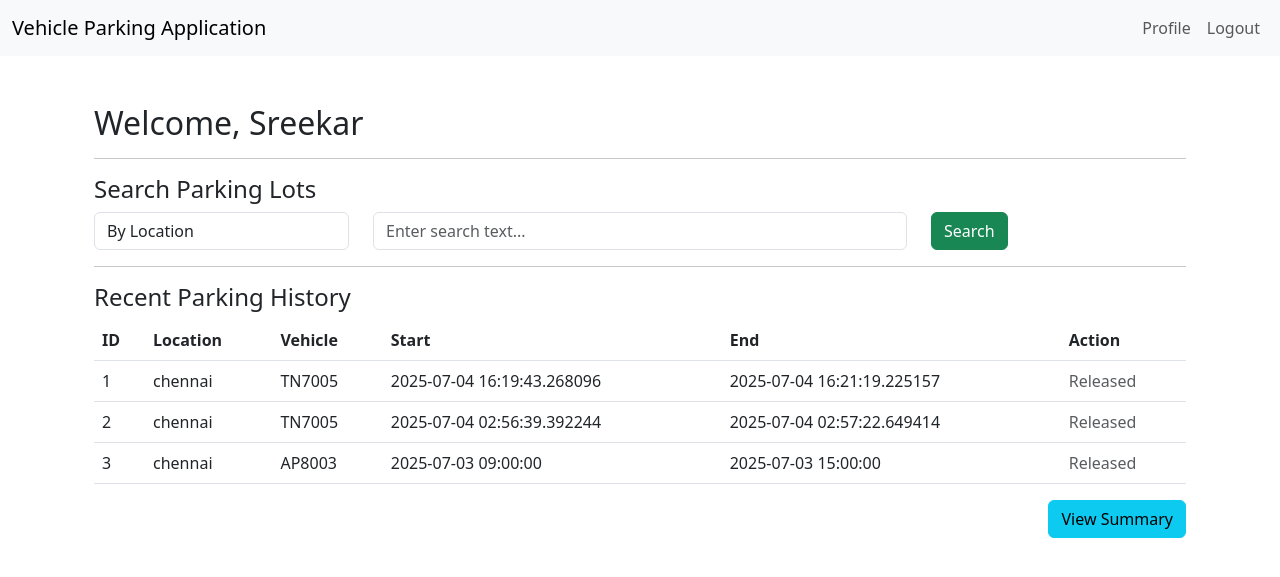
After one commit to 21f2001081/app_dev_project_vehicle_parking_v1, a Flask app: page /user/dashboard in a window 1280 px wide. The commit adds this page. Shown: the top 577 px of the page. Run offline with Flask 3, Linux system fonts and the light colour scheme; a user stored in the database is signed in.

Commit message:
Milestone-VP User-Dashboard-Management

```diff
--- a/applications/routes.py
+++ b/applications/routes.py
@@ -2,7 +2,7 @@ from flask import current_app as app
 from flask import Flask, render_template, request, redirect, url_for, flash, session
 from applications.models import *
 from datetime import datetime
-from sqlalchemy import func
+from sqlalchemy import func, extract
 
 @app.route('/', methods=['GET', 'POST'])
 def login():
@@ -16,7 +16,7 @@ def login():
         if user and user.check_password(password):
             session['user_id'] = user.id
             flash('Login successful!', 'success')
-            return redirect(url_for('home'))
+            return redirect(url_for('user_dashboard'))
 
         elif admin and admin.password == password:
             session['admin_id'] = admin.id
@@ -263,6 +263,15 @@ def spot_booking(spot_id):
     user = User.query.get(booking.user_id)
     return render_template('admin/spot_booking.html', booking=booking, user=user, spot=spot)
 
+@app.route('/admin/bookings')
+def view_all_bookings():
+    if 'admin_id' not in session:
+        flash('Please login as admin.', 'danger')
+        return redirect(url_for('login'))
+
+    bookings = Booking.query.order_by(Booking.start_time.desc()).all()
+    return render_template('admin/all_bookings.html', bookings=bookings)
+
 @app.route('/admin/summary')
 def admin_summary():
     # Revenue from each lot
@@ -310,3 +319,159 @@ def edit_admin_profile():
         return redirect(url_for('admin_profile'))
 
     return render_template('admin/edit_profile.html', admin=admin)
+
+
+@app.route('/user/dashboard')
+def user_dashboard():
+    if 'user_id' not in session:
+        return redirect(url_for('login'))
+    user = User.query.get(session['user_id'])
+    bookings = Booking.query.filter_by(user_id=user.id).order_by(Booking.start_time.desc()).all()
+    return render_template('user/dashboard.html', user=user, bookings=bookings)
+
+@app.route('/user/search', methods=['POST'])
+def search_parking():
+    search_type = request.form['search_type']
+    query = request.form['query']
+    if search_type == 'location':
+        lots = Parking_lot.query.filter(Parking_lot.location.ilike(f"%{query}%")).all()
+    elif search_type == 'pincode':
+        lots = Parking_lot.query.filter_by(pincode=query).all()
+    else:
+        lots = []
+    return render_template('user/search_results.html', lots=lots)
+
+@app.route('/user/book/<int:lot_id>')
+def reserve_spot(lot_id):
+    if 'user_id' not in session:
+        flash('Please log in first.', 'warning')
+        return redirect(url_for('login'))
+    lot = Parking_lot.query.get_or_404(lot_id)
+    spot = Parking_spot.query.filter_by(parking_lot_id=lot_id, is_booked=False).filter(
+        (Parking_spot.additional_info != 'Unavailable') | (Parking_spot.additional_info.is_(None))
+    ).first()
+    if not spot:
+        flash('No available spots.', 'danger')
+        return redirect(url_for('user_dashboard'))
+    return render_template('user/reserve_form.html', lot=lot, spot=spot, user_id=session['user_id'])
+
+@app.route('/user/book/confirm', methods=['POST'])
+def confirm_reservation():
+    if 'user_id' not in session:
+        return redirect(url_for('login'))
+    user_id = session['user_id']
+    lot_id = int(request.form['lot_id'])
+    spot_id = int(request.form['spot_id'])
+    vehicle_number = request.form['vehicle_number']
+    now = datetime.now()
+    booking = Booking(
+        user_id=user_id,
+        parking_spot_id=spot_id,
+        start_time=now,
+        end_time=now,
+        cost=0,
+        vehicle_number=vehicle_number
+    )
+    spot = Parking_spot.query.get_or_404(spot_id)
+    spot.is_booked = True
+    db.session.add(booking)
+    db.session.commit()
+    flash('Reservation successful.', 'success')
+    return redirect(url_for('user_dashboard'))
+
+@app.route('/user/release/<int:booking_id>')
+def release_form(booking_id):
+    if 'user_id' not in session:
+        return redirect(url_for('login'))
+    booking = Booking.query.get_or_404(booking_id)
+    now = datetime.now()
+    return render_template('user/release_form.html', booking=booking, now=now)
+
+@app.route('/user/release/confirm', methods=['POST'])
+def confirm_release():
+    booking_id = int(request.form['booking_id'])
+    booking = Booking.query.get_or_404(booking_id)
+    now = datetime.now()
+    booking.end_time = now
+    # Calculate duration and cost
+    duration = (booking.end_time - booking.start_time).total_seconds() / 60  # in minutes
+    rate = booking.parking_spot.parking_lot.price
+    booking.cost = int(rate * (duration / 60))  # hourly rate
+    booking.parking_spot.is_booked = False
+    db.session.commit()
+    flash('Spot released.', 'success')
+    return redirect(url_for('user_dashboard'))
+
+@app.route('/user/profile')
+def user_profile():
+    if 'user_id' not in session:
+        flash('Please log in first.', 'warning')
+        return redirect(url_for('login'))
+    user = User.query.get_or_404(session['user_id'])
+    return render_template('user/profile.html', user=user)
+
+@app.route('/user/profile/edit', methods=['GET', 'POST'])
+def edit_user_profile():
+    if 'user_id' not in session:
+        flash('Please log in first.', 'warning')
+        return redirect(url_for('login'))
+
+    user = User.query.get_or_404(session['user_id'])
+
+    if request.method == 'POST':
+        user.full_name = request.form['full_name']
+        user.address = request.form['address']
+        user.pincode = request.form['pincode']
+        db.session.commit()
+        flash("Profile updated successfully.", "success")
+        return redirect(url_for('user_profile'))
+
+    return render_template('user/edit_profile.html', user=user)
+
+@app.route('/user/summary')
+def user_summary():
+    if 'user_id' not in session:
+        flash('Please log in to view summary.', 'warning')
+        return redirect(url_for('login'))
+
+    user_id = session['user_id']
+
+    # Total cost
+    total_cost = db.session.query(func.sum(Booking.cost))\
+        .filter_by(user_id=user_id).scalar() or 0
+
+    # Cost per month
+    monthly_data = db.session.query(
+        extract('month', Booking.start_time).label('month'),
+        func.sum(Booking.cost).label('total')
+    ).filter_by(user_id=user_id)\
+     .group_by('month')\
+     .order_by('month')\
+     .all()
+
+    months = [datetime(2024, int(row.month), 1).strftime('%B') for row in monthly_data]
+    monthly_costs = [row.total for row in monthly_data]
+
+    # Cost per parking lot
+    lot_data = (
+    db.session.query(
+        Parking_lot.location,
+        func.sum(Booking.cost)
+    )
+    .join(Parking_spot, Booking.parking_spot_id == Parking_spot.id)
+    .join(Parking_lot, Parking_spot.parking_lot_id == Parking_lot.id)
+    .filter(Booking.user_id == user_id)
+    .group_by(Parking_lot.location)
+    .all())
+
+    lot_names = [row[0] for row in lot_data]
+    lot_costs = [row[1] for row in lot_data]
+
+    return render_template(
+        'user/summary.html',
+        total_cost=total_cost,
+        months=months,
+        monthly_costs=monthly_costs,
+        lot_names=lot_names,
+        lot_costs=lot_costs
+    )
--- a/templates/base.html
+++ b/templates/base.html
@@ -10,14 +10,14 @@
     {%if 'user_id' in session %}
     <nav class="navbar navbar-expand-lg navbar-light bg-light">
         <div class="container-fluid">
-            <a class="navbar-brand" href="{{ url_for('home') }}">Vehicle Parking Application</a>
+            <a class="navbar-brand" href="{{ url_for('user_dashboard') }}">Vehicle Parking Application</a>
             <button class="navbar-toggler" type="button" data-bs-toggle="collapse" data-bs-target="#navbarNav" aria-controls="navbarNav" aria-expanded="false" aria-label="Toggle navigation">
                 <span class="navbar-toggler-icon"></span>
             </button>
             <div class="collapse navbar-collapse" id="navbarNav">
                 <ul class="navbar-nav ms-auto">
                     <li class="nav-item">
-                        <a class="nav-link" href="{{ url_for('home') }}">Home</a>
+                        <a class="nav-link" href="{{ url_for('user_profile') }}">Profile</a>
                     </li>
                     <li class="nav-item">
                         <a class="nav-link" href="{{ url_for('logout') }}">Logout</a>
@@ -50,14 +50,15 @@
             <button class="navbar-toggler" type="button" data-bs-toggle="collapse" data-bs-target="#navbarNav" aria-controls="navbarNav" aria-expanded="false" aria-label="Toggle navigation">
                 <span class="navbar-toggler-icon"></span>
             </button>
-            <a class="navbar-brand" href="{{ url_for('login') }}">Login</a>
-            <button class="navbar-toggler" type="button" data-bs-toggle="collapse" data-bs-target="#navbarNav" aria-controls="navbarNav" aria-expanded="false" aria-label="Toggle navigation">
-                <span class="navbar-toggler-icon"></span>
-            </button>
-            <a class="navbar-brand" href="{{ url_for('register') }}">Register</a>
-            <button class="navbar-toggler" type="button" data-bs-toggle="collapse" data-bs-target="#navbarNav" aria-controls="navbarNav" aria-expanded="false" aria-label="Toggle navigation">
-                <span class="navbar-toggler-icon"></span>
-            </button>
+            <div class="collapse navbar-collapse" id="navbarNav">
+                <ul class="navbar-nav ms-auto">
+                    <li class="nav-item">
+                        <a class="nav-link" href="{{ url_for('login') }}">Login</a>
+                    </li>
+                    <li class="nav-item">
+                        <a class="nav-link" href="{{ url_for('register') }}">Register</a>
+                    </li>
+            </div>
         </div>
     </nav>
     {% endif %}
--- /dev/null
+++ b/templates/user/dashboard.html
@@ -0,0 +1,60 @@
+{% extends 'base.html' %}
+{% block content %}
+<div class="container mt-5">
+  <h2>Welcome, {{ user.full_name }}</h2>
+  <hr>
+
+  <h4>Search Parking Lots</h4>
+  <form method="POST" action="{{ url_for('search_parking') }}">
+    <div class="row">
+      <div class="col-md-3">
+        <select name="search_type" class="form-control">
+          <option value="location">By Location</option>
+          <option value="pincode">By Pincode</option>
+        </select>
+      </div>
+      <div class="col-md-6">
+        <input type="text" name="query" class="form-control" placeholder="Enter search text..." required>
+      </div>
+      <div class="col-md-3">
+        <button type="submit" class="btn btn-success">Search</button>
+      </div>
+    </div>
+  </form>
+
+
+  <hr>
+  <h4>Recent Parking History</h4>
+  <table class="table">
+    <thead>
+      <tr>
+        <th>ID</th><th>Location</th><th>Vehicle</th>
+        <th>Start</th><th>End</th><th>Action</th>
+      </tr>
+    </thead>
+    <tbody>
+      {% for b in bookings %}
+      <tr>
+        <td>{{ loop.index }}</td>
+        <td>{{ b.parking_spot.parking_lot.location }}</td>
+        <td>{{ b.vehicle_number }}</td>
+        <td>{{ b.start_time }}</td>
+        <td>{{ b.end_time if b.start_time != b.end_time else "Active" }}</td>
+        <td>
+          {% if b.start_time == b.end_time %}
+            <a href="{{ url_for('release_form', booking_id=b.id) }}" class="btn btn-warning btn-sm">Release</a>
+          {% else %}
+            <span class="text-muted">Released</span>
+          {% endif %}
+        </td>
+      </tr>
+      {% endfor %}
+    </tbody>
+  </table>
+
+  <div class="text-end mt-3">
+    <a href="{{ url_for('user_summary') }}" class="btn btn-info">View Summary</a>
+  </div>
+
+</div>
+{% endblock %}
```
Also changed, not shown: templates/user/edit_profile.html (added, +22 -0 lines), templates/user/profile.html (added, +14 -0 lines), templates/user/release_form.html (added, +33 -0 lines), templates/user/reserve_form.html (added, +29 -0 lines), templates/user/search_results.html (added, +33 -0 lines), instance/my_db.sqlite3.
